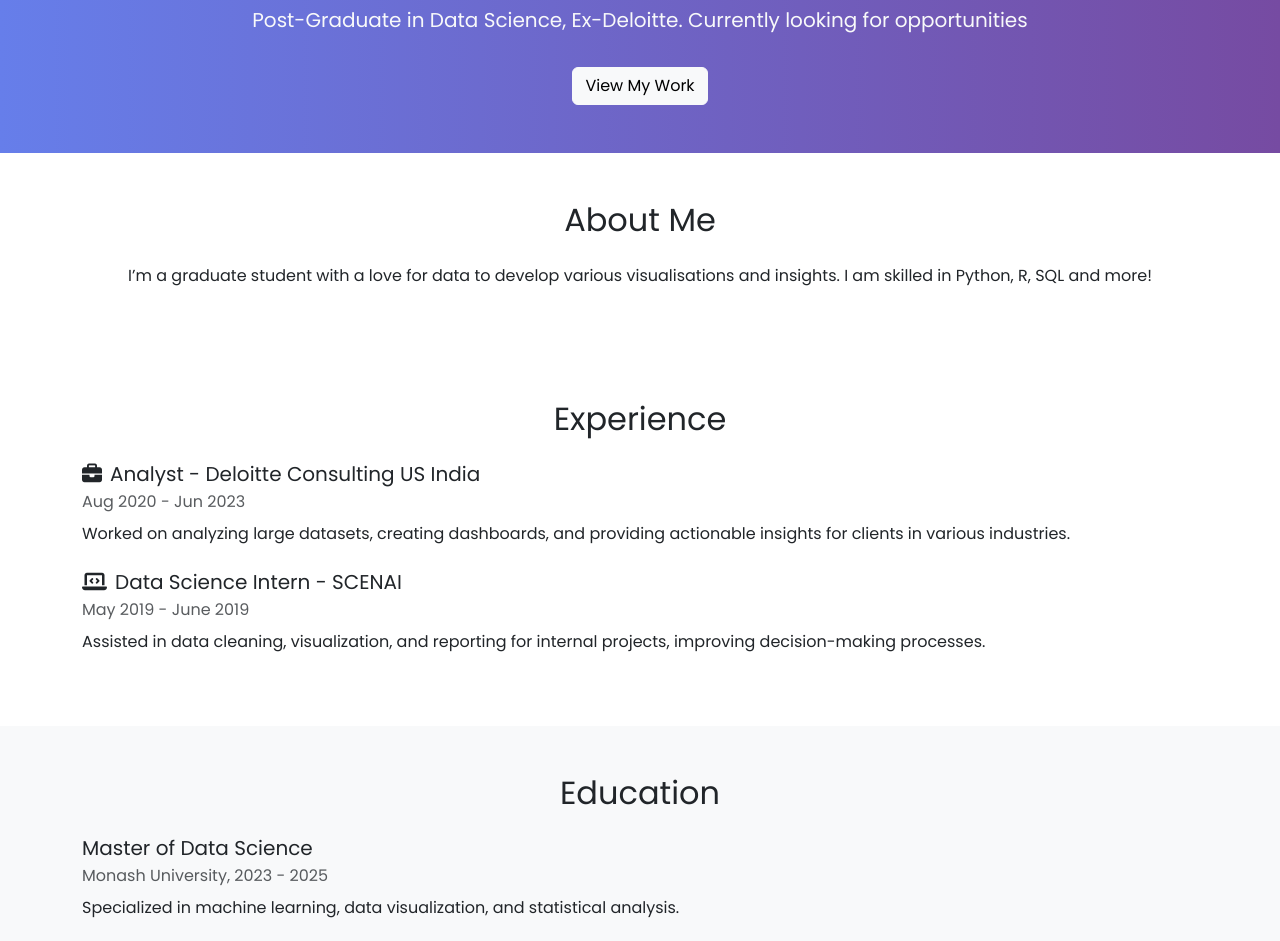
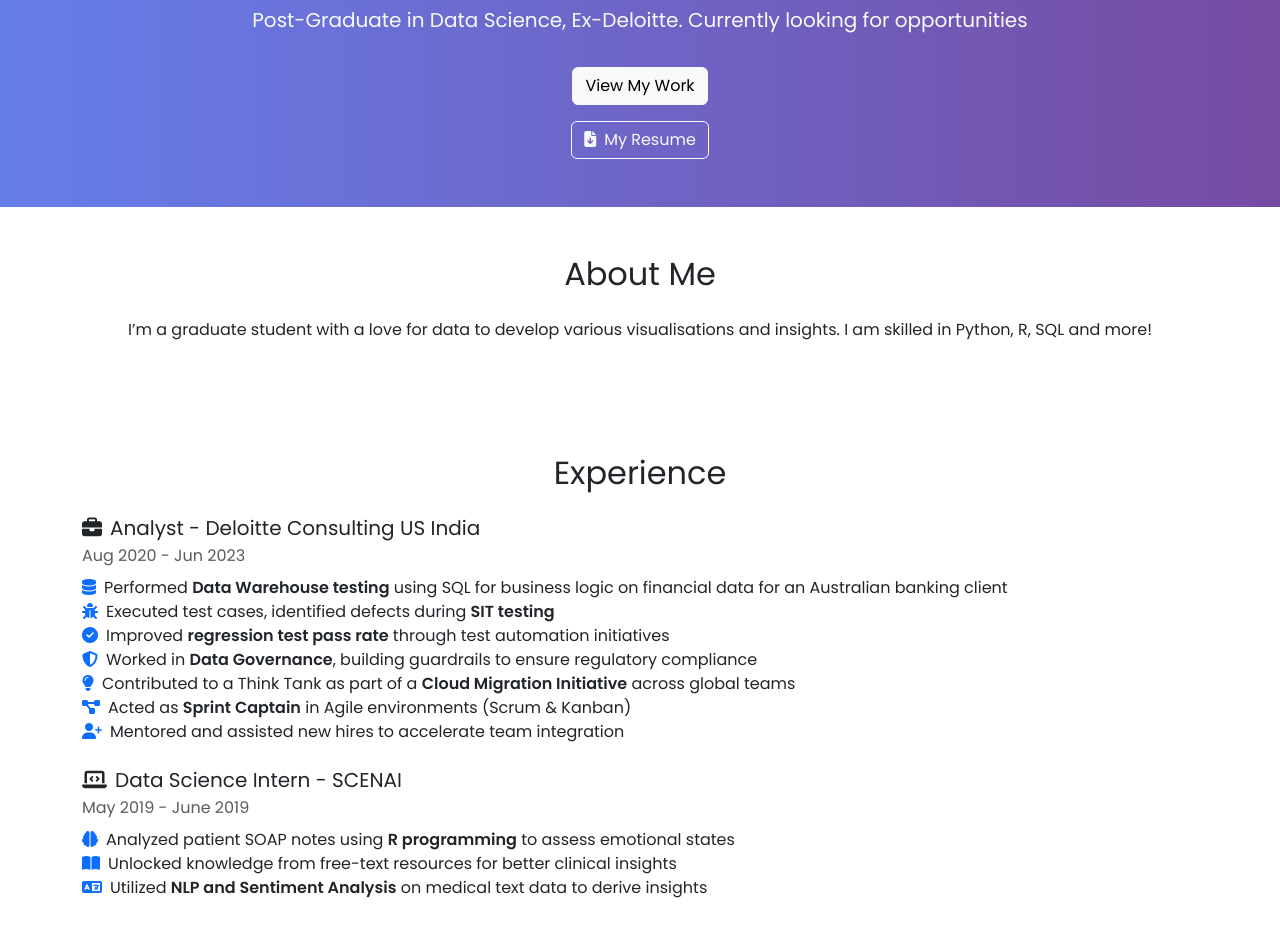
Before and after one commit to jee14k/jeevankoshy.github.io, a plain HTML site: page index.html in a window 1280 px wide. Shown: the part 348-1289 px from the top of the page. Drawn offline with nearby package versions, Linux system fonts and the light colour scheme.

Commit message:
Add resume download link and enhance experience section with detailed descriptions

```diff
--- a/index.html
+++ b/index.html
@@ -56,6 +56,11 @@
       <h1 class="display-4">Hi, I'm Jeevan Koshy</h1>
       <p class="lead">Post-Graduate in Data Science, Ex-Deloitte. Currently looking for opportunities</p>
       <a href="#projects" class="btn btn-light mt-3">View My Work</a>
+      <div class="mt-3">
+        <a href="files/Jeevan_Koshy_Resume.pdf" download target="_blank" class="btn btn-outline-light">
+          <i class="fas fa-file-download me-2"></i>My Resume
+        </a>
+      </div>
     </div>
   </section>
 
@@ -75,13 +80,25 @@
         <div class="timeline-item mb-4">
           <h5 class="mb-1"><i class="fas fa-briefcase me-2"></i>Analyst - Deloitte Consulting US India</h5>
           <p class="text-muted mb-2">Aug 2020 - Jun 2023</p>
-          <p>Worked on analyzing large datasets, creating dashboards, and providing actionable insights for clients in various industries.</p>
+          <ul class="list-unstyled">
+            <li><i class="fas fa-database me-2 text-primary"></i>Performed <strong>Data Warehouse testing</strong> using SQL for business logic on financial data for an Australian banking client</li>
+            <li><i class="fas fa-bug me-2 text-primary"></i>Executed test cases, identified defects during <strong>SIT testing</strong></li>
+            <li><i class="fas fa-check-circle me-2 text-primary"></i>Improved <strong>regression test pass rate</strong> through test automation initiatives</li>
+            <li><i class="fas fa-shield-alt me-2 text-primary"></i>Worked in <strong>Data Governance</strong>, building guardrails to ensure regulatory compliance</li>
+            <li><i class="fas fa-lightbulb me-2 text-primary"></i>Contributed to a Think Tank as part of a <strong>Cloud Migration Initiative</strong> across global teams</li>
+            <li><i class="fas fa-project-diagram me-2 text-primary"></i>Acted as <strong>Sprint Captain</strong> in Agile environments (Scrum & Kanban)</li>
+            <li><i class="fas fa-user-plus me-2 text-primary"></i>Mentored and assisted new hires to accelerate team integration</li>
+          </ul>
         </div>
-        <div class="timeline-item mb-4">
-          <h5 class="mb-1"><i class="fas fa-laptop-code me-2"></i>Data Science Intern - SCENAI</h5>
-          <p class="text-muted mb-2">May 2019 - June 2019</p>
-          <p>Assisted in data cleaning, visualization, and reporting for internal projects, improving decision-making processes.</p>
-        </div>
+       <div class="timeline-item mb-4">
+        <h5 class="mb-1"><i class="fas fa-laptop-code me-2"></i>Data Science Intern - SCENAI</h5>
+        <p class="text-muted mb-2">May 2019 - June 2019</p>
+        <ul class="list-unstyled">
+          <li><i class="fas fa-brain me-2 text-primary"></i>Analyzed patient SOAP notes using <strong>R programming</strong> to assess emotional states</li>
+          <li><i class="fas fa-book-open me-2 text-primary"></i>Unlocked knowledge from free-text resources for better clinical insights</li>
+          <li><i class="fas fa-language me-2 text-primary"></i>Utilized <strong>NLP and Sentiment Analysis</strong> on medical text data to derive insights</li>
+        </ul>
+      </div>
       </div>
     </div>
   </section>
@@ -171,9 +188,17 @@
   </section>
 
   <!-- Footer -->
-  <footer class="bg-primary text-white text-center py-3">
-    <p class="mb-0">&copy; 2025 Jeevan. All rights reserved.</p>
+  <footer class="bg-primary text-white text-center py-4">
+    <div class="container">
+      <div class="mb-2">
+        <a href="https://www.linkedin.com/in/jeevan-koshy/" target="_blank" class="text-white me-3">
+          <i class="fab fa-linkedin fa-lg"></i> LinkedIn
+        </a>
+      </div>
+      <p class="mb-0">&copy; 2025 Jeevan. All rights reserved.</p>
+    </div>
   </footer>
+
 
   <script src="https://cdn.jsdelivr.net/npm/bootstrap@5.3.3/dist/js/bootstrap.bundle.min.js"></script>
   <script src="https://unpkg.com/aos@2.3.1/dist/aos.js"></script>
```
Also changed, not shown: 1 other file.
